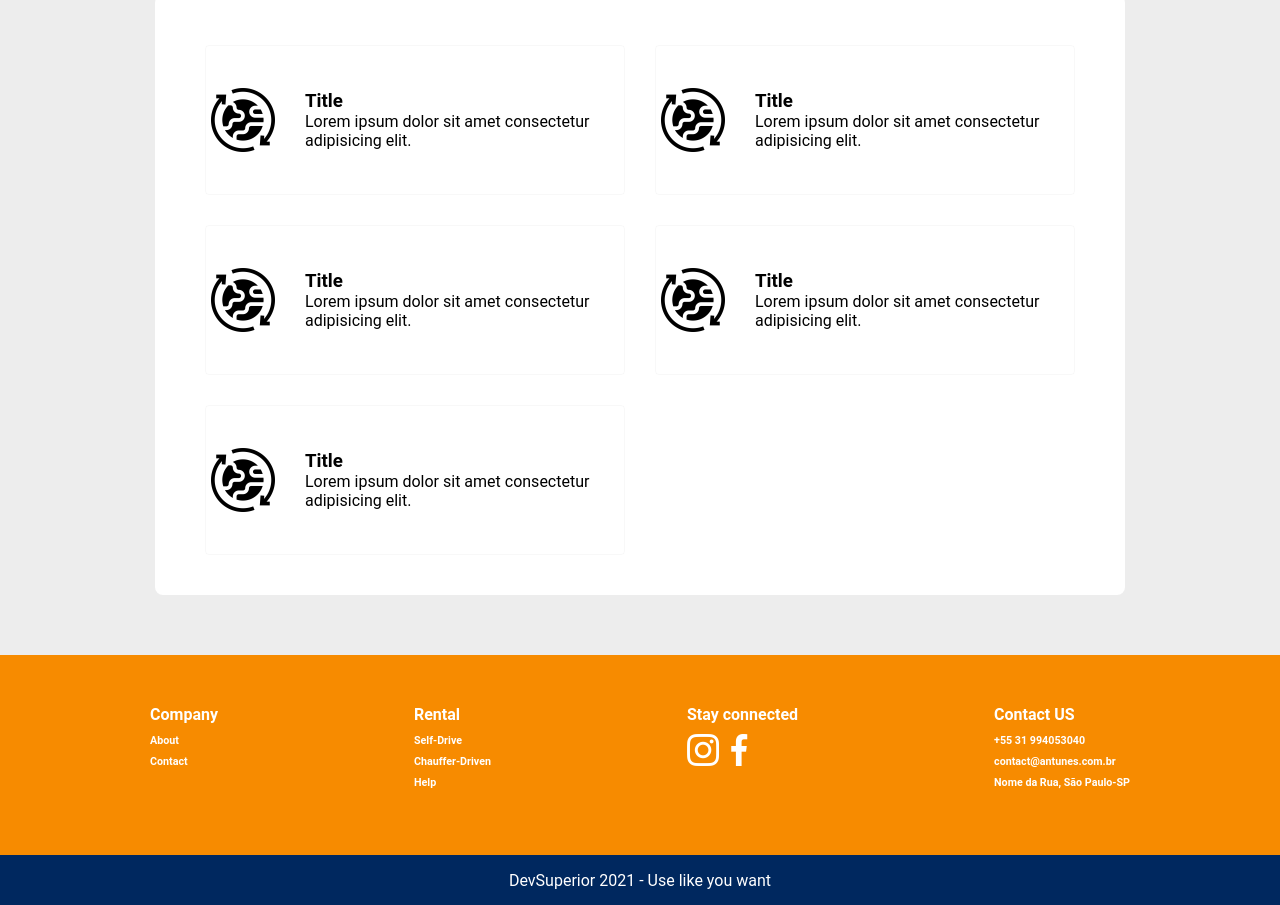
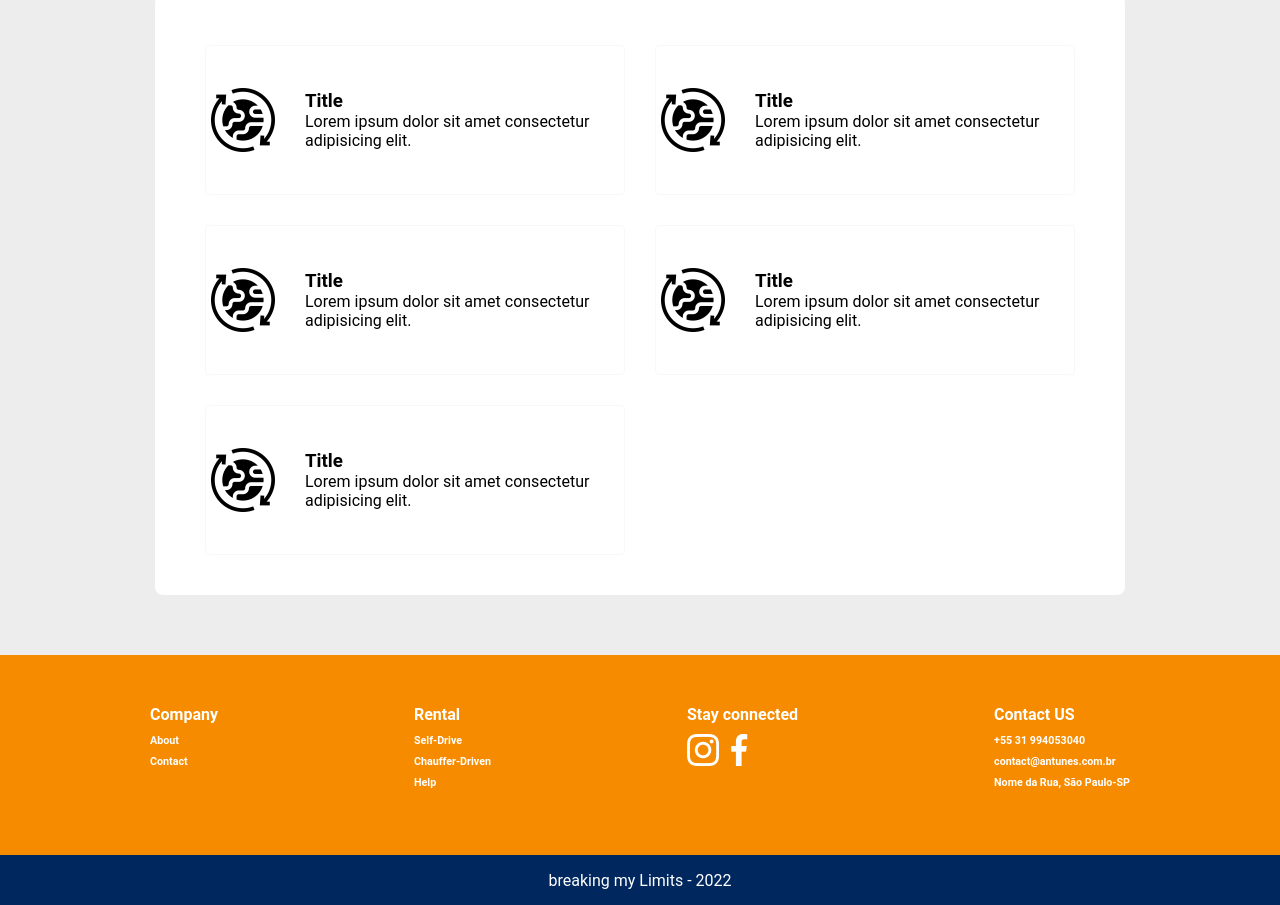
Before and after one commit to souza0602/catalogo-de-carros-html-css, a plain HTML site: page index.html in a window 1280 px wide. Shown: the part 3578-4483 px from the top of the page. Drawn offline with Linux system fonts and the light colour scheme.

Commit message:
second commit
change text

```diff
--- a/index.html
+++ b/index.html
@@ -222,7 +222,7 @@
             </div>
         </div>
         <div class="last">
-            DevSuperior 2021 - Use like you want
+            breaking my Limits - 2022
         </div>
     </footer>
 </body>
```
